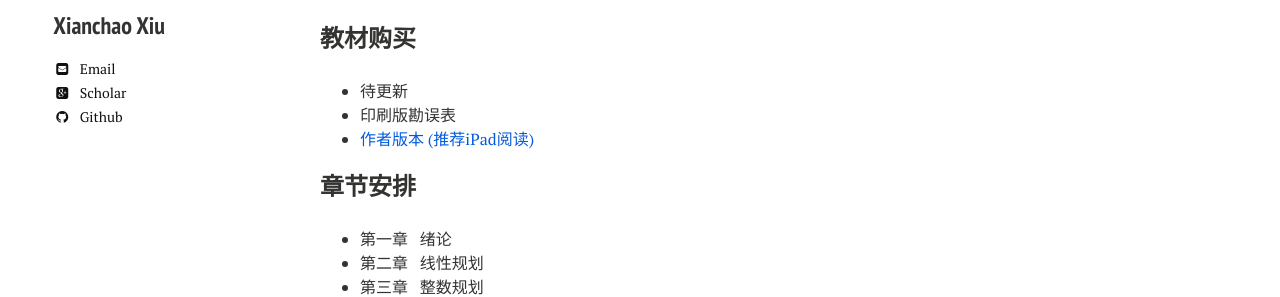
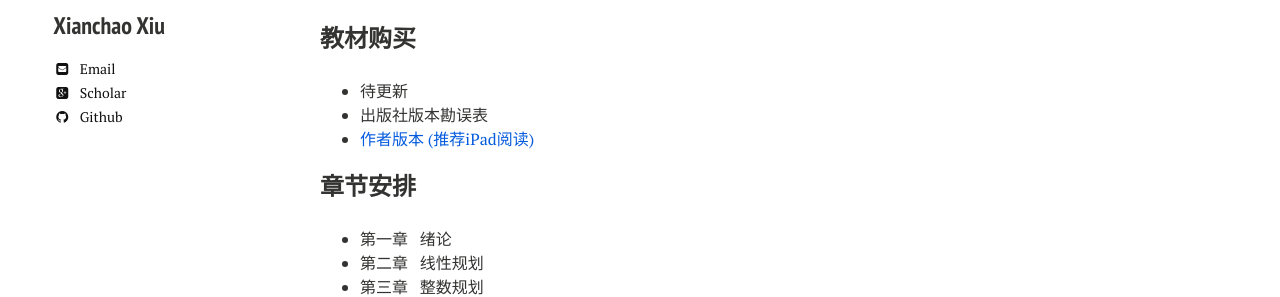
Before and after one commit to xianchaoxiu/xianchaoxiu.github.io, a Jekyll site: the page built from chinese/course/OR/index.md, in a window 1280 px wide. Shown: the part 224-521 px from the top of the page. Built offline with Jekyll 4.4.1, drawn with Linux system fonts in a browser that asks for light colours; nearby versions of some CDN libraries.

Commit message:
Update index.md

```diff
--- a/chinese/course/OR/index.md
+++ b/chinese/course/OR/index.md
@@ -12,7 +12,7 @@ share: false
 
 ### 教材购买
 * 待更新<br>
-* 印刷版勘误表<br>
+* 出版社版本勘误表<br>
 * <a href="../chinese/course/OR/运筹学导论.pdf" class="textlink" target="_blank"> 作者版本 (推荐iPad阅读)</a> <br>
 
 
```
